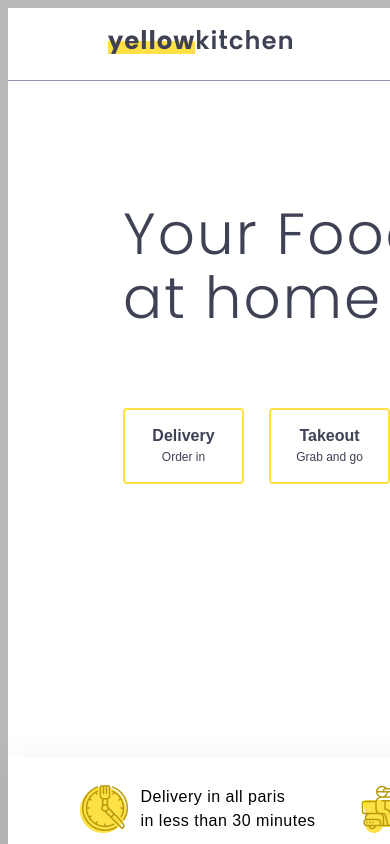
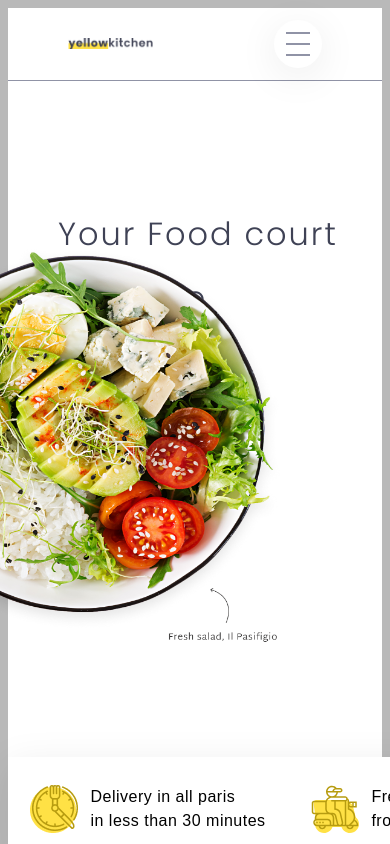
Before and after one commit to maksgg/trainePj, a React (Vite) app: page / in a window 390 px wide. Shown: the top 844 px of the page. Built offline with nearby package versions, Linux system fonts and the light colour scheme; a web font is replaced by a local one.

Commit message:
feat: start adaptive desing

```diff
--- a/src/components/Header/Header.css
+++ b/src/components/Header/Header.css
@@ -2,14 +2,16 @@
   margin: 0 auto;
   display: flex;
   align-items: center;
-  justify-content: space-around;
-  gap: 600px;
-  width: 1440px;
+  justify-content: space-between;
+  max-width: 1440px;
   height: 72px;
   background-color: #fff;
   border-bottom: 1px solid #9093A6;
   font-family: var(--second-font);
   font-weight: 700;
+}
+.logo-container {
+  padding-left: 100px;
 }
 .header-text {
   margin-left: 1px;
@@ -22,16 +24,27 @@
   width: 257px;
   height: 48px;
   color: #9093A6;
+  padding-right: 100px;
 }
 .menu-log_in {
   display: flex;
   align-items: center;
   width: 74px;
 }
+.menu-log_in:hover {
+  cursor: pointer;
+  transform: scale(1.05);
+  transition: 0.4s all;
+}
 .menu-cart {
   display: flex;
   align-items: center;
   width: 36px;
+}
+.menu-cart:hover {
+  cursor: pointer;
+  transform: scale(1.05);
+  transition: 0.4s all;
 }
 .burger {
   display: flex;
@@ -45,6 +58,13 @@
   background-color: #fff;
   box-shadow: 0 8px 40px  rgba(0, 0, 0, 0.08);
   transform: scale(1);
+}
+.burger:hover {
+  cursor: pointer;
+  transform: scale(1.05);
+  transition: 0.4s all;
+  box-shadow: 0 8px 40px  rgba(0, 0, 0, 0.15);
+
 }
 .burger span {
   width: 24px;
@@ -64,3 +84,33 @@
 .burger::after {
   bottom: 12px;
 }
+
+@media (max-width: 1440px) {
+  .logo-container {
+    padding-left: 80px;
+  }
+  .menu {
+    padding-right: 80px;
+    justify-content: end;
+  }
+}
+
+
+@media (max-width: 768px) {
+  .logo-container {
+    padding-left: 60px;
+  }
+  .logo-container img {
+    width: 80%;
+  }
+  .menu {
+    padding-right: 60px;
+    justify-content: end;
+  }
+  .menu-log_in {
+    display: none;
+  }
+  .menu-cart {
+    display: none;
+  }
+}
--- a/src/components/Hero/Hero.css
+++ b/src/components/Hero/Hero.css
@@ -2,7 +2,7 @@ section {
   position: relative;
   display: flex;
   flex-direction: column;
-  width: 1440px;
+  max-width: 1440px;
   margin: 0 auto;
   background-color: #fff;
 }
@@ -12,6 +12,7 @@ section {
   align-items: center;
   justify-content: center;
   gap: 50px;
+  max-width: 1440px;
   height: 780px;
 }
 
@@ -52,10 +53,13 @@ h1 {
   display: flex;
   align-items: center;
   justify-content: flex-start;
-  width: 259px;
+  max-width: 259px;
   height: 72px;
   margin-top: 80px;
   gap: 25px;
+}
+.image img {
+  max-width: 800px;
 }
 .hero-btn {
   width: 117px;
@@ -105,3 +109,77 @@ p > span {
   line-height: 24px;
   letter-spacing: 0.5px;
 }
+
+@media (max-width:1440px) {
+  .hero-title {
+    position: absolute;
+    left: 50px;
+    width: 438px;
+    height: 288px;
+    margin-bottom: 250px;
+  }
+  h1 {
+    font-size: 42px;
+  }
+  .buttons {
+    max-width: 200px;
+  }
+  .hero-btn {
+    width: 100px;
+    height: 65px;
+  }
+  .hero-btn p {
+    width: 100px;
+    height: 65px;
+    font-size: 14px;
+  }
+  p > span {
+    font-size: 10px;
+    font-weight: 400;
+  }
+  .image img {
+    width: 700px;
+    height: 600px;
+    right: 90px;
+    margin-bottom: 25px;
+  }
+  .hero-second-container {
+      width: 772px;
+  }
+}
+@media (max-width:1100px) {
+  .hero-title {
+    position: absolute;
+    left: 50px;
+    width: 338px;
+    height: 288px;
+    margin-bottom: 250px;
+  }
+  h1 {
+    font-size: 32px;
+  }
+  .buttons {
+    max-width: 180px;
+  }
+  .hero-btn {
+    width: 80px;
+    height: 55px;
+  }
+  .hero-btn p {
+    width: 80px;
+    height: 55px;
+    font-size: 12px;
+  }
+  p > span {
+    font-size: 8px;
+    font-weight: 400;
+  }
+  .image img {
+    width: 500px;
+    height: 400px;
+    margin-bottom: 25px;
+  }
+  .hero-second-container {
+      width: 772px;
+  }
+}
--- a/src/components/Hero/Hero.jsx
+++ b/src/components/Hero/Hero.jsx
@@ -21,8 +21,8 @@ const Hero = () => {
       </div>
       <div className='image'>
         <img src={banner}
-        width={803}
-        height={706}
+        /* width={803}
+        height={706} */
         alt="Food image" />
       </div>
       </div>
```
